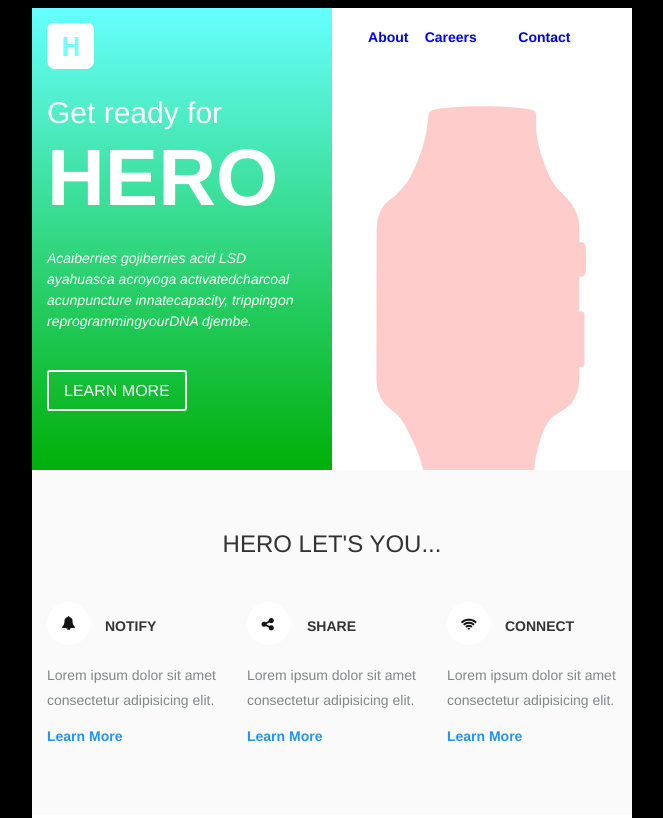
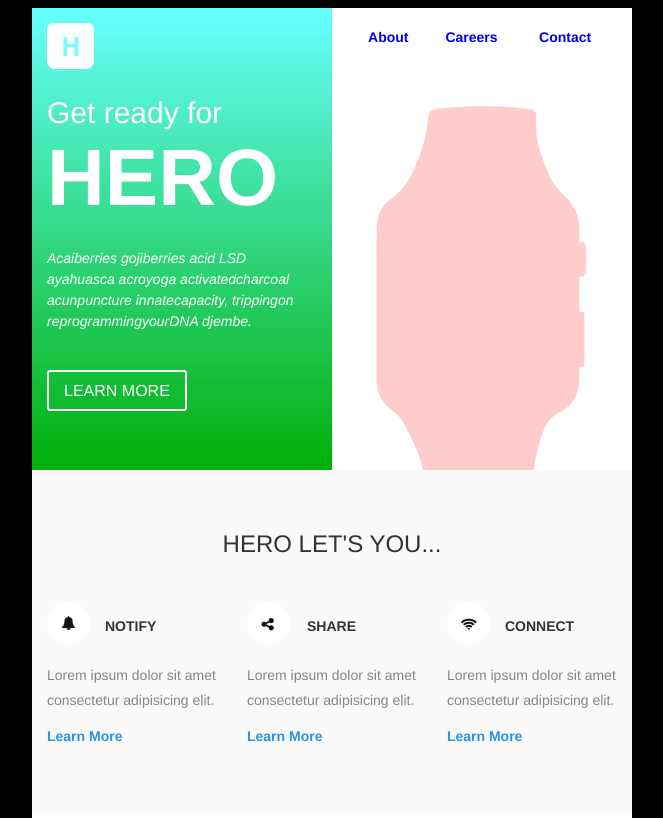
Before and after one commit to MFD-Dev/htmlEmails, a React app: page public/index.html in a window 1280 px wide. Shown: the top 818 px of the page, without its empty margins (308-971 px from the left). Built offline with nearby package versions, Linux system fonts and the light colour scheme.

Commit message:
adjustments

```diff
--- a/public/index.html
+++ b/public/index.html
@@ -52,7 +52,7 @@
                  <!-- start of right column -->
                 <table class="header-right" width="50%"  align="right" cellspacing="0" cellpadding="0" border="0" style="background: white;">
                    <tr>
-                    <td
+                    <td align="center"
                     style="font-family: 'Open Sans', sans-serif;
                     font-family:   'Helvetica Neue', Helvetica, Arial, 'Lucida Grande', sans-serif;
                     color: #7d7d7d;">
@@ -64,11 +64,11 @@
                             <a href="#" style="font-size: 14px; font-weight: 600; text-decoration: none; color: 7d7d7d;" >About</a>
                           </td>
 
-                          <td>
+                          <td align="center">
                             <a href="#" style="font-size: 14px; font-weight: 600; text-decoration: none; color: 7d7d7d;">Careers</a>
                           </td>
 
-                          <td>
+                          <td align="center">
                             <a href="#" style="font-size: 14px; font-weight: 600; text-decoration: none; color: 7d7d7d;">Contact</a>
                           </td>
                         </tr>
@@ -828,13 +828,6 @@
               </td>
             </tr>
             <!-- end of 'footer' row -->
-
-
-            <!-- end of 'interest' row -->
-           <!-- </table> -->
-            <!-- start of extra closing tags -->
-
-
         </td>
       </tr>
     </table>
```
